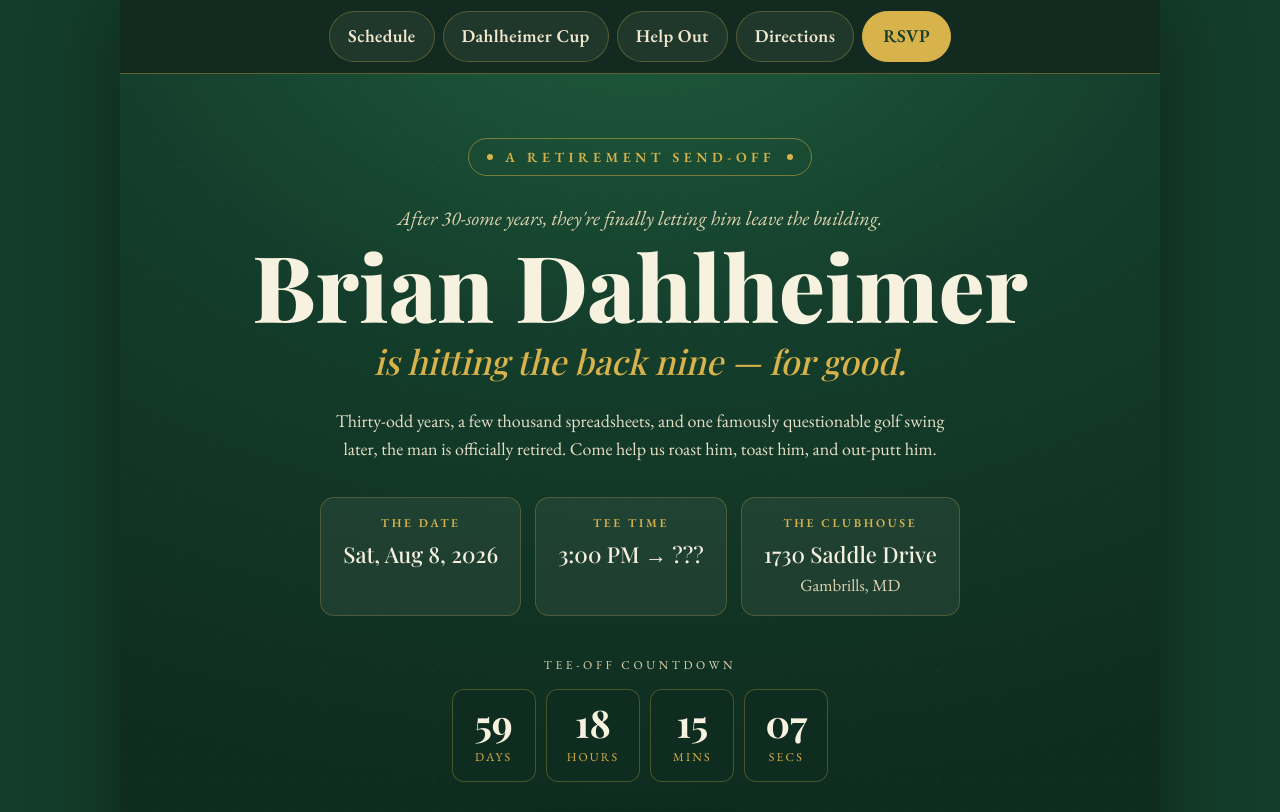
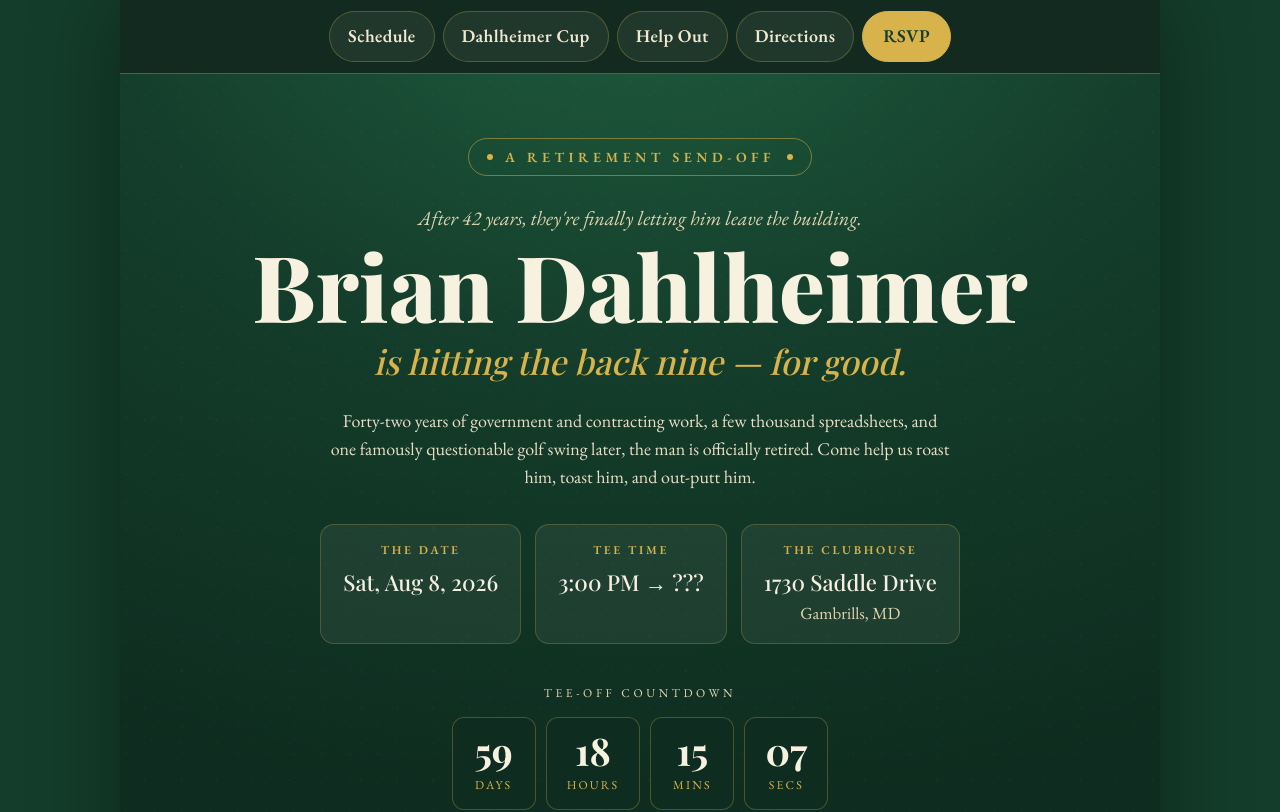
Before and after one commit to amm2619/dahlheimer-cup, a React (Vite) app: page / in a window 1280 px wide. Shown: the top 812 px of the page. Built offline with nearby package versions, Linux system fonts and the light colour scheme; no server answers; the database is empty; a web font is replaced by a local one.

Commit message:
Update Brian's tenure to 42 years (gov + contracting, since 1984)
Hero copy said '30-some'/'thirty-odd years'; he joined the government in
1984, so it's 42 years across government and contracting work.

```diff
--- a/src/components/Hero.jsx
+++ b/src/components/Hero.jsx
@@ -100,7 +100,7 @@ export default function Hero() {
       </div>
 
       <p style={{ position: 'relative', fontStyle: 'italic', fontSize: 20, color: '#e0d4b0', margin: '26px 0 6px' }}>
-        After 30-some years, they're finally letting him leave the building.
+        After 42 years, they're finally letting him leave the building.
       </p>
 
       <h1
@@ -139,8 +139,9 @@ export default function Hero() {
           color: '#e7dfc6',
         }}
       >
-        Thirty-odd years, a few thousand spreadsheets, and one famously questionable golf swing later, the man is
-        officially retired. Come help us roast him, toast him, and out-putt him.
+        Forty-two years of government and contracting work, a few thousand spreadsheets, and one famously
+        questionable golf swing later, the man is officially retired. Come help us roast him, toast him, and
+        out-putt him.
       </p>
 
       {/* detail row */}
```
